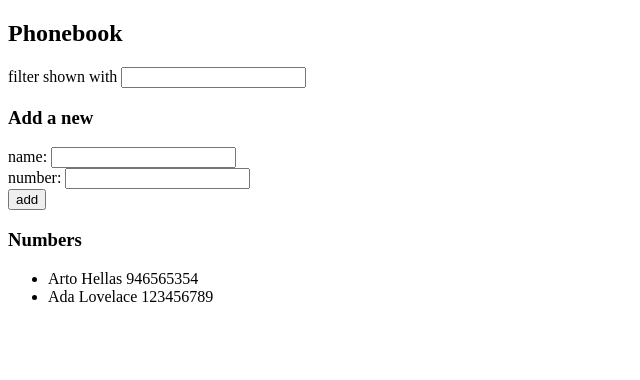
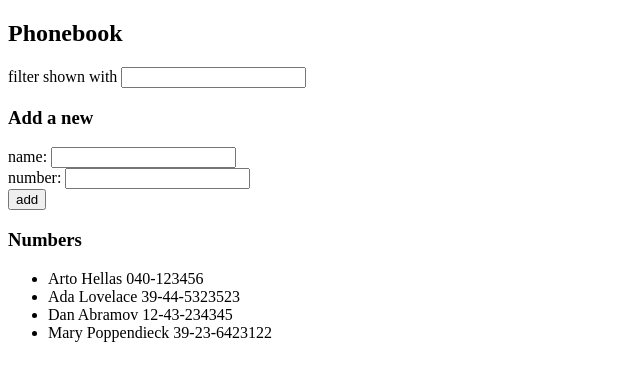
Before and after one commit to Ramzin007/fullstackopen, a React (Vite) app in the folder part2/phonebook/: page / in a window 1280 px wide. Shown: the top 380 px of the page, without its empty margins (0-640 px from the left). Built offline with nearby package versions, Linux system fonts and the light colour scheme; data requests are answered from the project's data file.

Commit message:
2.11 complete

```diff
--- /dev/null
+++ b/part2/phonebook/db.json
@@ -0,0 +1,24 @@
+{
+  "persons":[
+    {
+      "name": "Arto Hellas",
+      "number": "040-123456",
+      "id": "1"
+    },
+    {
+      "name": "Ada Lovelace",
+      "number": "39-44-5323523",
+      "id": "2"
+    },
+    {
+      "name": "Dan Abramov",
+      "number": "12-43-234345",
+      "id": "3"
+    },
+    {
+      "name": "Mary Poppendieck",
+      "number": "39-23-6423122",
+      "id": "4"
+    }
+  ]
+}
--- a/part2/phonebook/package.json
+++ b/part2/phonebook/package.json
@@ -10,6 +10,8 @@
     "preview": "vite preview"
   },
   "dependencies": {
+    "axios": "^1.13.4",
+    "json-server": "^1.0.0-beta.5",
     "react": "^19.2.0",
     "react-dom": "^19.2.0"
   },
--- a/part2/phonebook/src/App.jsx
+++ b/part2/phonebook/src/App.jsx
@@ -1,12 +1,10 @@
-import { useState } from 'react'
+import { useState, useEffect } from 'react'
+import personService from './services/persons'
 
 const Filter = ({ filter, onFilterChange }) => (
   <div>
     filter shown with{' '}
-    <input
-      value={filter}
-      onChange={onFilterChange}
-    />
+    <input value={filter} onChange={onFilterChange} />
   </div>
 )
 
@@ -20,20 +18,12 @@ const PersonForm = ({
   <form onSubmit={onSubmit}>
     <div>
       name:{' '}
-      <input
-        value={newName}
-        onChange={onNameChange}
-      />
+      <input value={newName} onChange={onNameChange} />
     </div>
-
     <div>
       number:{' '}
-      <input
-        value={newNumber}
-        onChange={onNumberChange}
-      />
+      <input value={newNumber} onChange={onNumberChange} />
     </div>
-
     <button type="submit">add</button>
   </form>
 )
@@ -41,7 +31,7 @@ const PersonForm = ({
 const Persons = ({ persons }) => (
   <ul>
     {persons.map(person =>
-      <li key={person.name}>
+      <li key={person.id}>
         {person.name} {person.number}
       </li>
     )}
@@ -49,14 +39,18 @@ const Persons = ({ persons }) => (
 )
 
 const App = () => {
-  const [persons, setPersons] = useState([
-    { name: 'Arto Hellas', number: '946565354' },
-    { name: 'Ada Lovelace', number: '123456789' }
-  ])
-
+  const [persons, setPersons] = useState([])
   const [newName, setNewName] = useState('')
   const [newNumber, setNewNumber] = useState('')
   const [filter, setFilter] = useState('')
+
+  useEffect(() => {
+    personService
+      .getAll()
+      .then(response => {
+        setPersons(response.data)
+      })
+  }, [])
 
   const addPerson = (event) => {
     event.preventDefault()
--- /dev/null
+++ b/part2/phonebook/src/services/persons.js
@@ -0,0 +1,9 @@
+import axios from 'axios'
+
+const baseUrl = 'http://localhost:3001/persons'
+
+const getAll = () => {
+  return axios.get(baseUrl)
+}
+
+export default { getAll }
```
Also changed, not shown: 1 other file (tests, documents, lock files or other folders).
